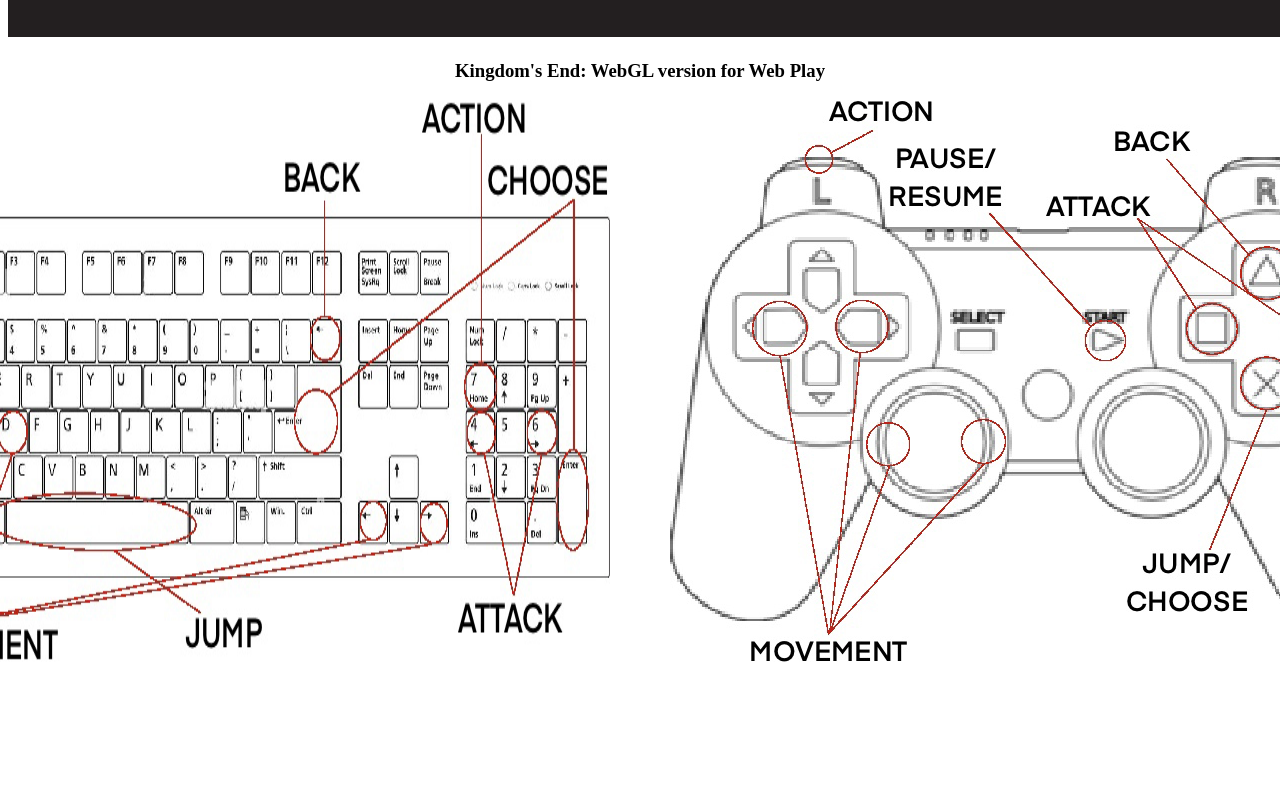
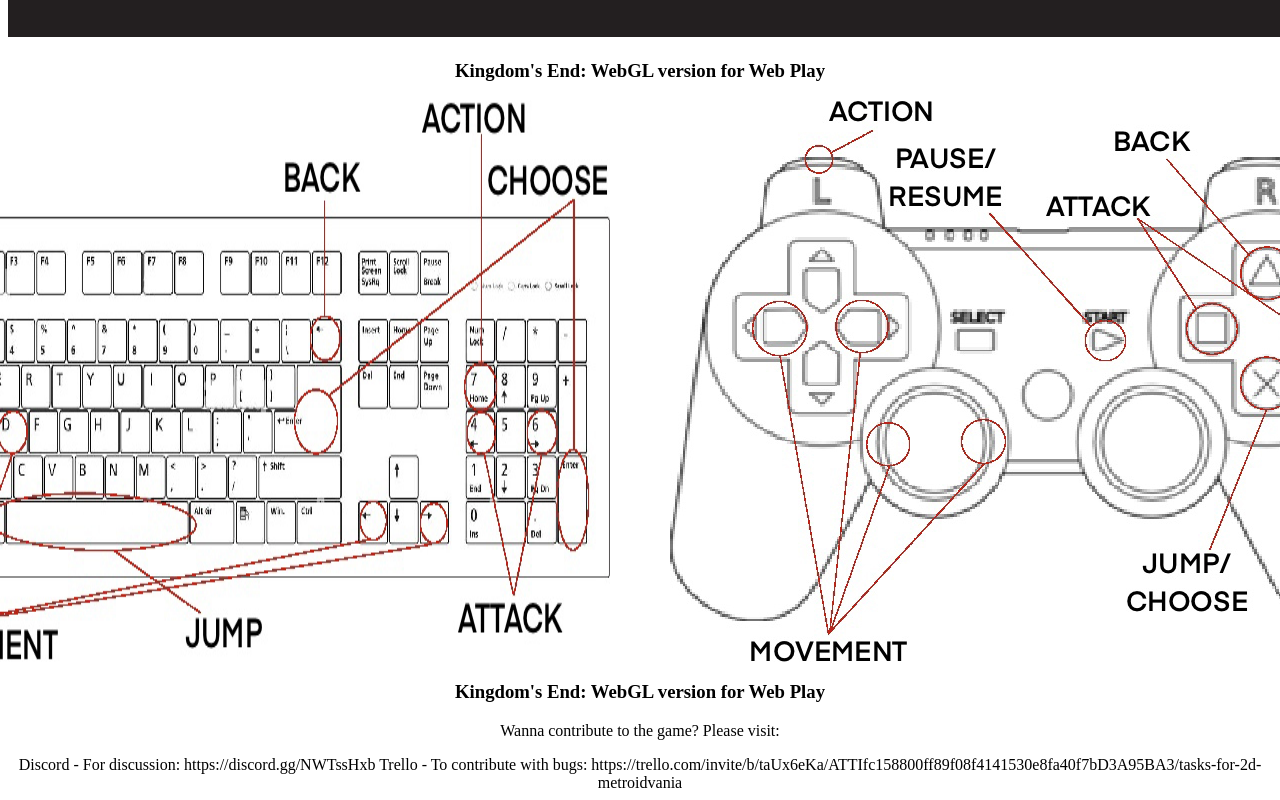
Before and after one commit to gfcf14/unity-webgl-test, a plain HTML site: page index.html in a window 1280 px wide. Shown: the part 731-1531 px from the top of the page. Before the commit the page ends 1401 px from the top, so only its background shows below. Drawn offline with Linux system fonts and the light colour scheme; no server answers.

Commit message:
add links

```diff
--- a/index.html
+++ b/index.html
@@ -34,6 +34,12 @@
     <div class="controls-container">
       <img src="controls-keyboard.jpg">
       <img src="controls-gamepad.jpg">
+    </div>
+    <h3>Kingdom's End: WebGL version for Web Play</h3>
+    <div class="links">
+      <p>Wanna contribute to the game? Please visit:</p>
+      <span>Discord - For discussion: https://discord.gg/NWTssHxb</span>
+      <span>Trello - To contribute with bugs: https://trello.com/invite/b/taUx6eKa/ATTIfc158800ff89f08f4141530e8fa40f7bD3A95BA3/tasks-for-2d-metroidvania</span>
     </div>
     <script src="Build/WebGL.loader.js"></script>
     <script>
```
